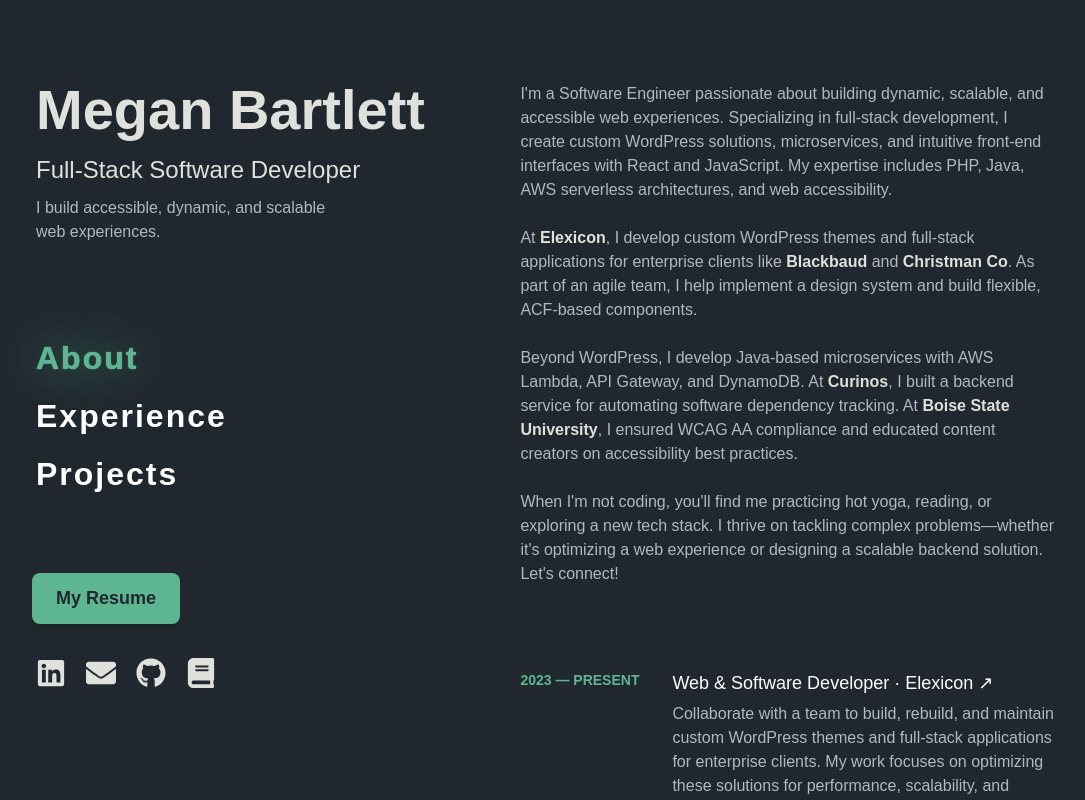
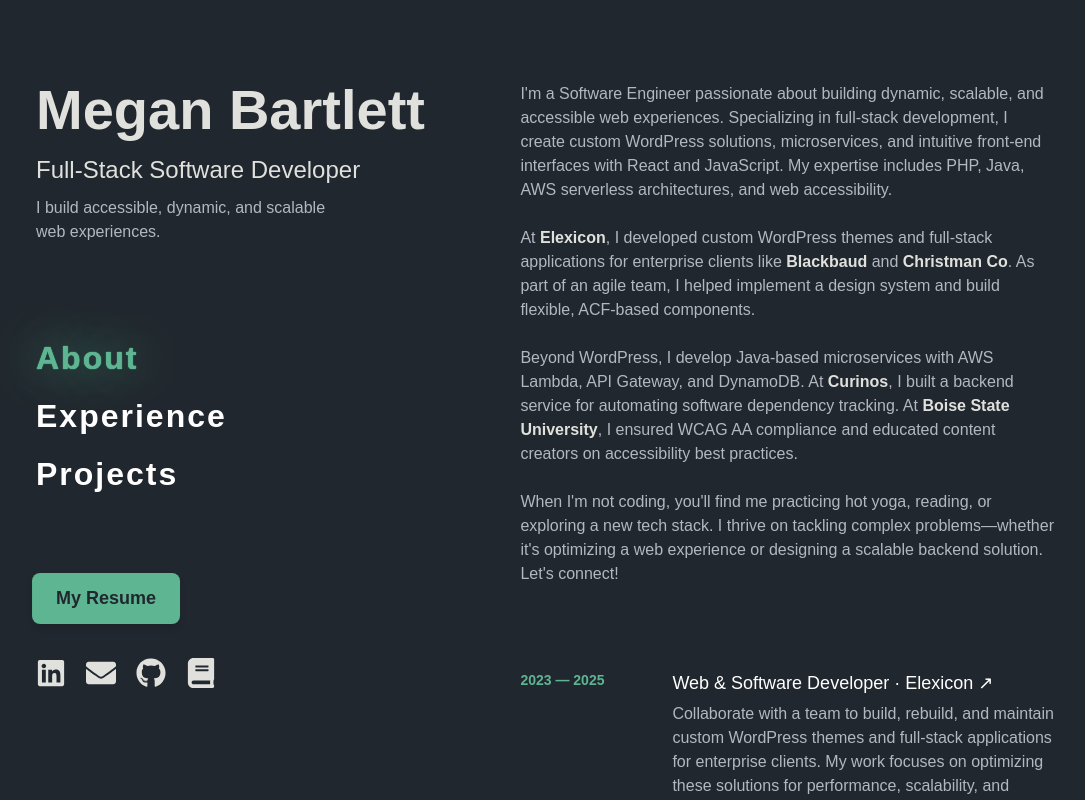
Before and after one commit to magoozz/portfolio, a Next.js app: page / in a window 1280 px wide. Shown: the top 800 px of the page, without its empty margins (114-1199 px from the left). Built offline with nearby package versions, Linux system fonts and the light colour scheme.

Commit message:
past tense

```diff
--- a/src/app/page.tsx
+++ b/src/app/page.tsx
@@ -52,9 +52,9 @@ const StickyHeader = () => {
             </p>
 
             <p className="mt-6">
-              At <Link href="https://elexicon.com/">Elexicon</Link>, I develop custom WordPress themes and full-stack applications for
+              At <Link href="https://elexicon.com/">Elexicon</Link>, I developed custom WordPress themes and full-stack applications for
               enterprise clients like <Link href="https://www.blackbaud.com/">Blackbaud</Link> and <Link href="https://www.christmanco.com/">Christman Co</Link>.
-              As part of an agile team, I help implement a design system and build flexible, ACF-based components.
+              As part of an agile team, I helped implement a design system and build flexible, ACF-based components.
             </p>
 
             <p className="mt-6">
@@ -76,7 +76,7 @@ const StickyHeader = () => {
       <section id="experience" data-title="Experience">
         <div className="experience">
           <ExperienceItem
-            dateRange="2023 — Present"
+            dateRange="2023 — 2025"
             title="Web & Software Developer"
             company="Elexicon"
             companyUrl="https://elexicon.com/"
```
